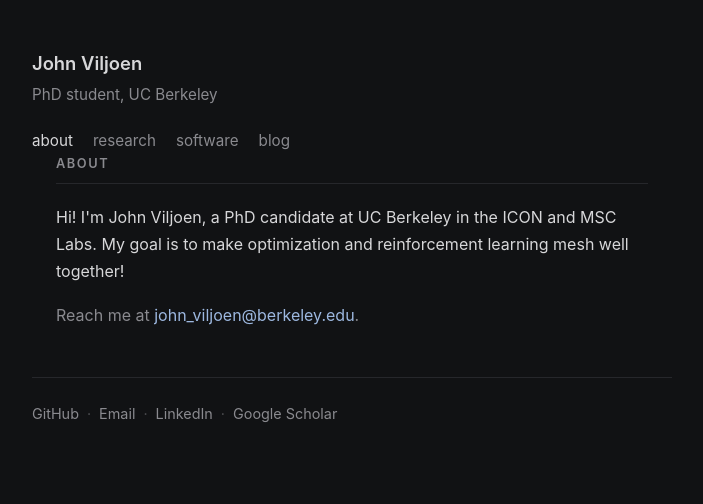
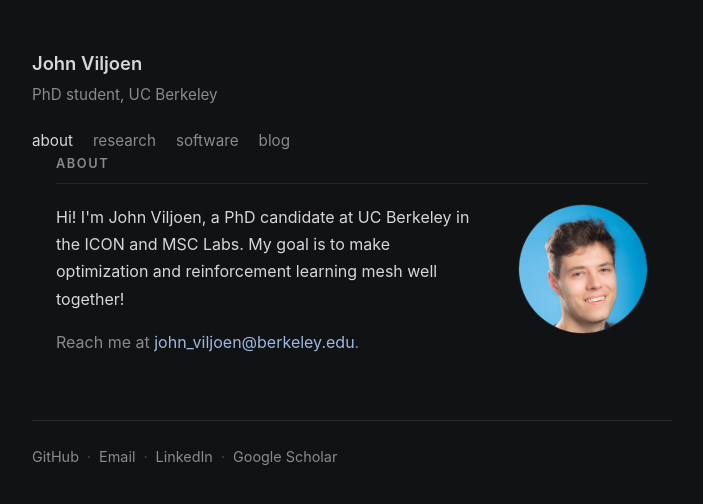
Before and after one commit to johnviljoen/johnviljoen.github.io, a Jekyll site: the page built from index.html, in a window 1280 px wide. Shown: the top 504 px of the page, without its empty margins (288-991 px from the left). Built offline with Jekyll 4.4.1, drawn with Linux system fonts in a browser that asks for light colours.

Commit message:
updating

```diff
--- a/assets/css/style.css
+++ b/assets/css/style.css
@@ -71,6 +71,24 @@
 p { margin: 0 0 1rem; }
 .dim { color: var(--dim); }
 
+/* About */
+.about {
+  display: flex;
+  align-items: flex-start;
+  gap: 2rem;
+}
+.avatar {
+  width: 130px;
+  height: 130px;
+  border-radius: 50%;
+  object-fit: cover;
+  flex-shrink: 0;
+  border: 1px solid var(--line);
+}
+@media (max-width: 32rem) {
+  .about { flex-direction: column-reverse; align-items: center; text-align: left; }
+}
+
 /* Simple entry lists (research / software) */
 .list { margin: 0; padding: 0; list-style: none; }
 .list li { margin-bottom: 1.25rem; }
--- a/index.html
+++ b/index.html
@@ -5,7 +5,12 @@ title: John Viljoen
 ---
 
 <h1 class="page-title">About</h1>
-<p>
-  Hi! I'm John Viljoen, a PhD candidate at UC Berkeley in the ICON and MSC Labs. My goal is to make optimization and reinforcement learning mesh well together!
-</p>
-<p class="dim">Reach me at <a href="mailto:{{ site.email }}">{{ site.email }}</a>.</p>
+<div class="about">
+  <div>
+    <p>
+      Hi! I'm John Viljoen, a PhD candidate at UC Berkeley in the ICON and MSC Labs. My goal is to make optimization and reinforcement learning mesh well together!
+    </p>
+    <p class="dim">Reach me at <a href="mailto:{{ site.email }}">{{ site.email }}</a>.</p>
+  </div>
+  <img class="avatar" src="{{ '/assets/john_viljoen_avatar.jpg' | relative_url }}" alt="Portrait of John Viljoen" width="130" height="130">
+</div>
```
Also changed, not shown: assets/john_viljoen.jpg (added), assets/john_viljoen_avatar.jpg (added).
